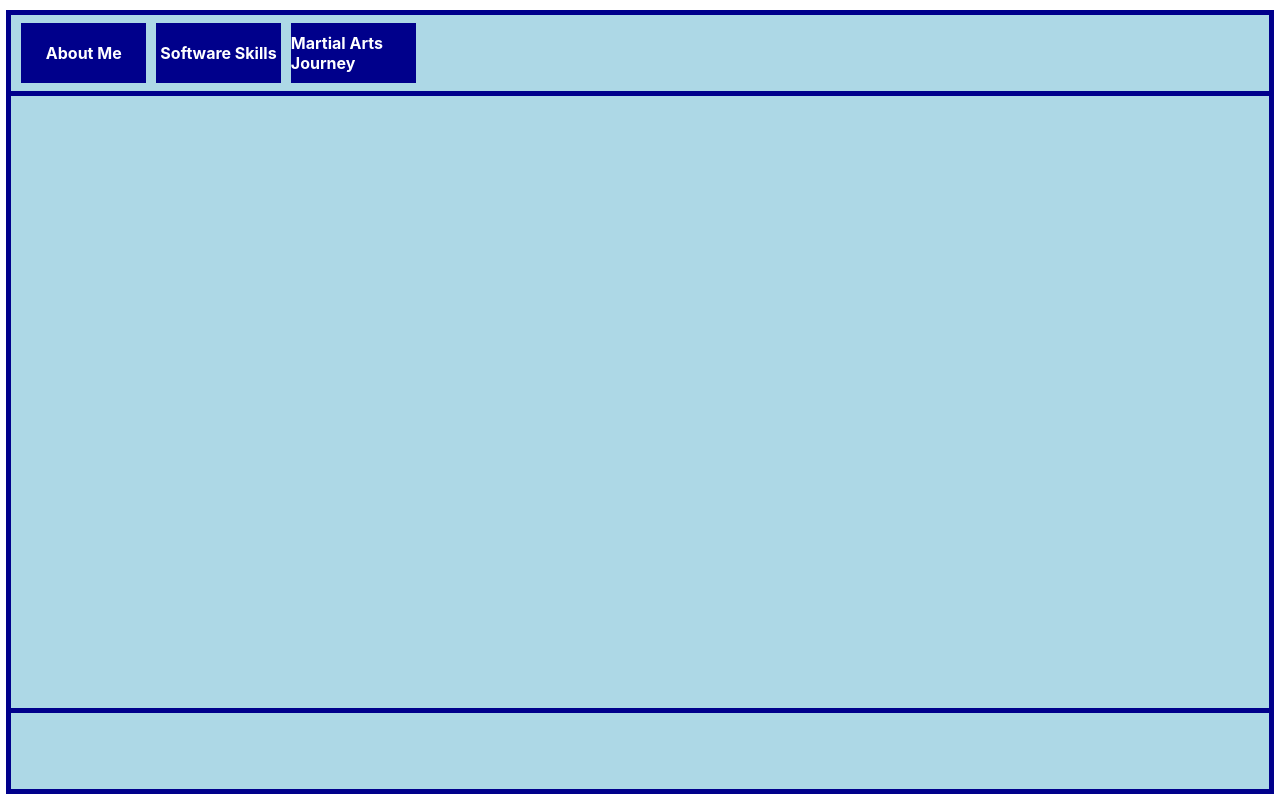
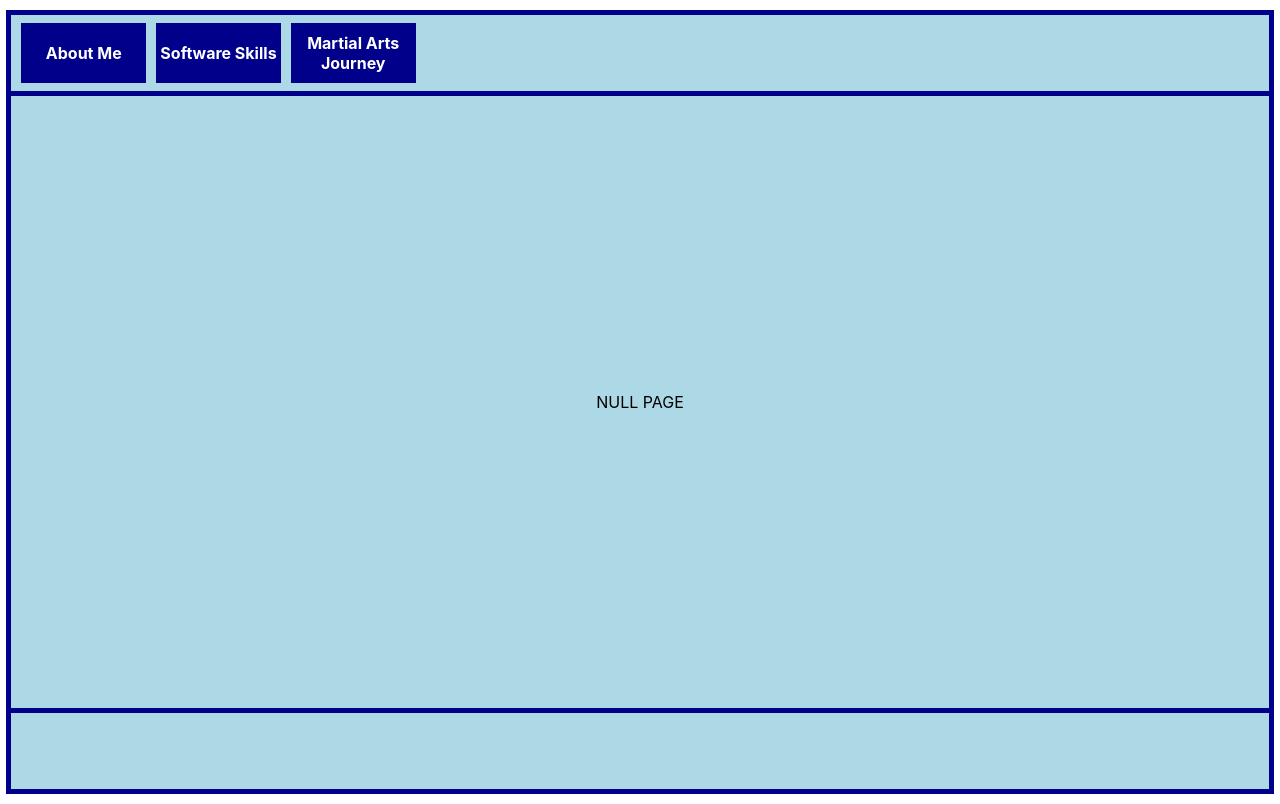
Before and after one commit to rhonvyramos/resume-portfolio-overdone, a React (Create React App) app: page / in a window 1280 px wide. Built offline with nearby package versions, Linux system fonts and the light colour scheme.

Commit message:
browserrouter basic implementation; button link styling

```diff
--- a/src/components/NavBar/index.css
+++ b/src/components/NavBar/index.css
@@ -27,6 +27,9 @@
 
     color: white;
     font-weight: bold;
+
+    text-decoration: none;
+    text-align: center;
 }
 
 .navbar_button:hover {
--- a/src/components/NavBar/index.js
+++ b/src/components/NavBar/index.js
@@ -8,15 +8,21 @@ export default function NavBar() {
     return (
         <section id="component_navbar">
             <div id="navbar_contents">
-                <div className="navbar_button">
+                <Link to="/about" className="navbar_button">
+                    <div>
                         <p>About Me</p>
                     </div>
-                <div className="navbar_button">
+                </Link>
+                <Link to="/software" className="navbar_button">
+                    <div>
                         <p>Software Skills</p>
                     </div>
-                <div className="navbar_button">
+                </Link>
+                <Link to="/martialarts" className="navbar_button">
+                    <div>
                         <p>Martial Arts Journey</p>
                     </div>
+                </Link>
             </div>
         </section>
     )
--- a/src/pages/Home.js
+++ b/src/pages/Home.js
@@ -9,16 +9,26 @@ import { BrowserRouter as Router, Routes, Route } from "react-router-dom";
 
 export default function Home() {
     return (
+        <Router>
             <section id="page_home">
                 <div id="home_contents">
                     <div id="home_margin">
                         <div id="home_header" className="home_element">
                             <NavBar />
                         </div>
-                    <div id="home_main" className="home_element"></div>
+                        <div id="home_main" className="home_element">
+                            <Routes>
+                                <Route path="about" element={<div>HOME</div>}/>
+                                <Route path="software" element={<div>SOFTWARE</div>}/>
+                                <Route path="martialarts" element={<div>MARTIAL ARTS</div>}/>
+                                <Route path="*" element={<div>NULL PAGE</div>}/>
+                            </Routes>
+                        </div>
                         <div id="home_footer" className="home_element"></div>
                     </div>
                 </div>
             </section>
+        </Router>
+
     )
 }
```
Lines whose indentation alone changed are shown as unchanged.
